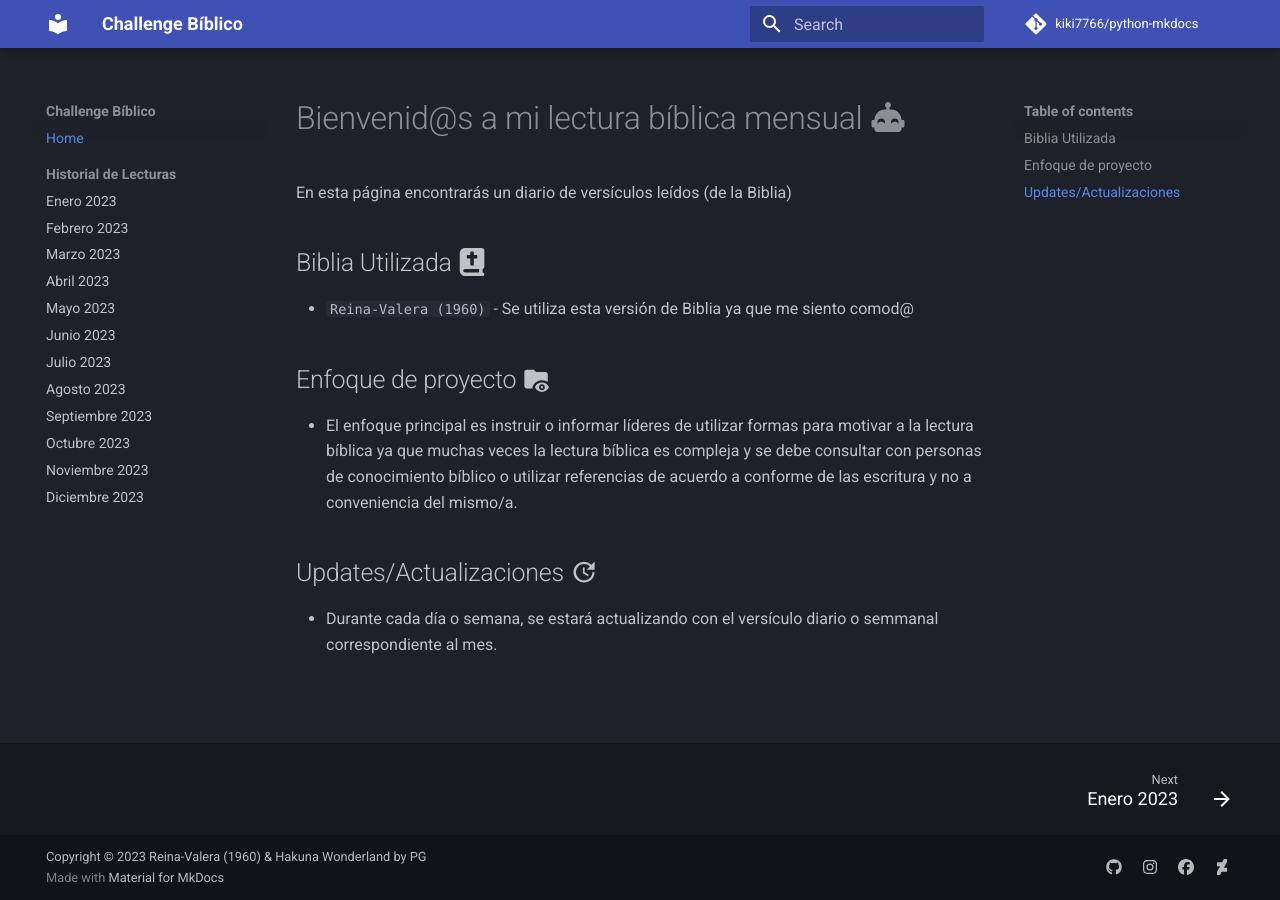
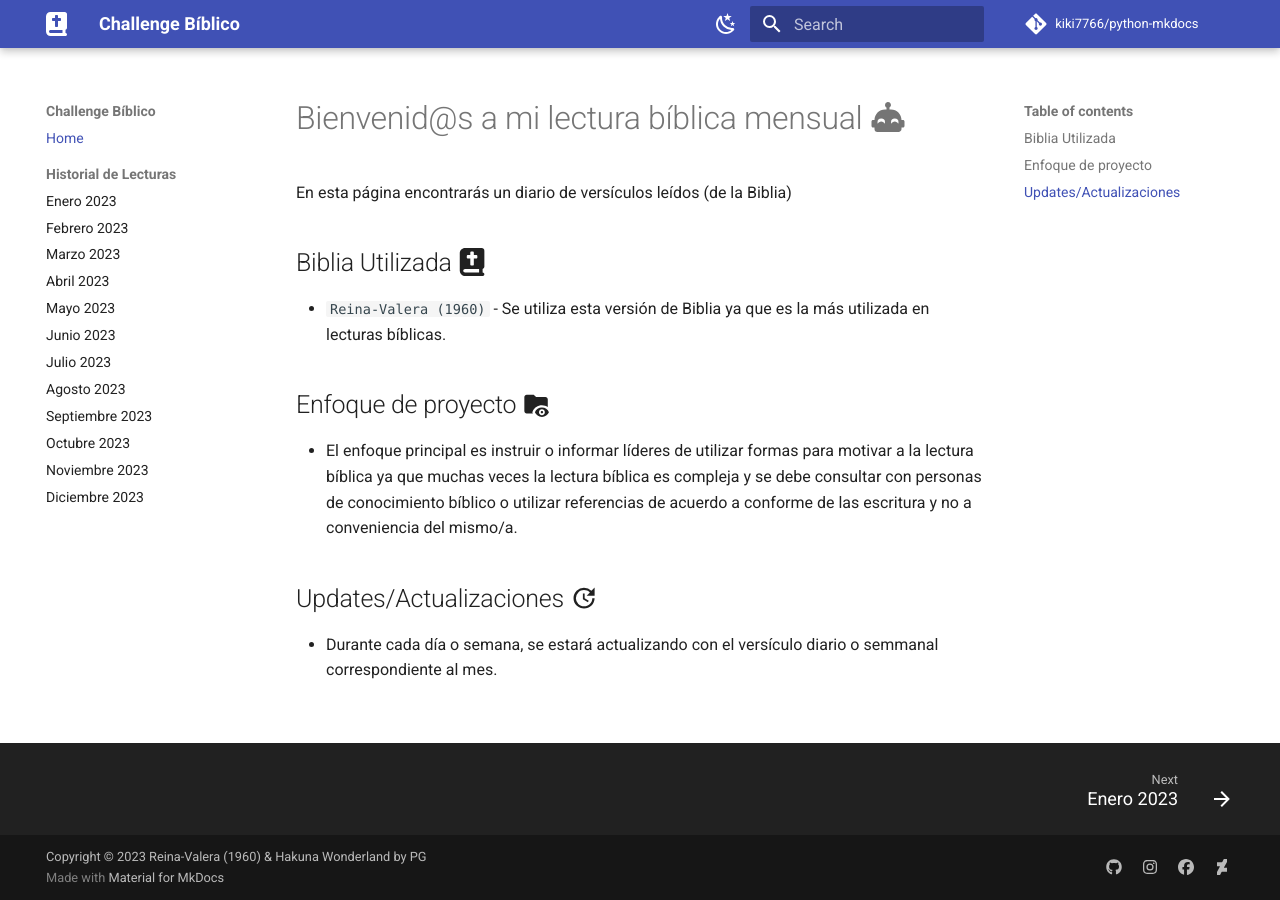
Before and after one commit to kiki7766/bible-mkdocs, an MkDocs documentation site: the page built from docs/index.md, in a window 1280 px wide. Built offline with MkDocs 1.6.1 and Material for MkDocs 9.7.7, drawn with Linux system fonts in a browser that asks for light colours; some web fonts are replaced; comment, search, counter and statistics services are not loaded.

Commit message:
Adding icons

```diff
--- a/docs/index.md
+++ b/docs/index.md
@@ -4,7 +4,7 @@ En esta página encontrarás un diario de versículos leídos (de la Biblia)
 
 ## Biblia Utilizada :fontawesome-solid-book-bible:
 
-* `Reina-Valera (1960)` - Se utiliza esta versión de Biblia ya que me siento comod@
+* `Reina-Valera (1960)` - Se utiliza esta versión de Biblia ya que es la más utilizada en lecturas bíblicas.
 
 ## Enfoque de proyecto :material-folder-eye:
 
--- a/mkdocs.yml
+++ b/mkdocs.yml
@@ -3,6 +3,7 @@ site_name: Challenge Bíblico
 site_author: PG
 site_description: >-
   This site will be for posting monthly Bible cited verses.
+
 
 # Repository
 repo_name: kiki7766/python-mkdocs
@@ -14,6 +15,9 @@ copyright: Copyright &copy; 2023 Reina-Valera (1960) & Hakuna Wonderland by PG
 # Configuration of Personal Page
 theme:
   name: material
+  icon:
+    logo: fontawesome/solid/book-bible
+  favicon: fontawesome/solid/book-bible
   features:
     - content.tooltips
     - content.code.annotate
@@ -24,12 +28,23 @@ theme:
     # - navigation.tabs
     - navigation.footer
   palette:
+    - scheme: default
+      primary: indigo
+      accent: teal
+      toggle:
+        icon: material/weather-night
+        name: Switch to light mode
     - scheme: slate
-      primary: indigo
-      accent: aqua
+      primary: lime
+      accent: deep orange
+      toggle:
+        icon: material/weather-sunny
+        name: Switch to dark mode
   font:
     text: Roboto
     code: Console Lucida
+
+
 # Plugins
 plugins:
   - search:
```
